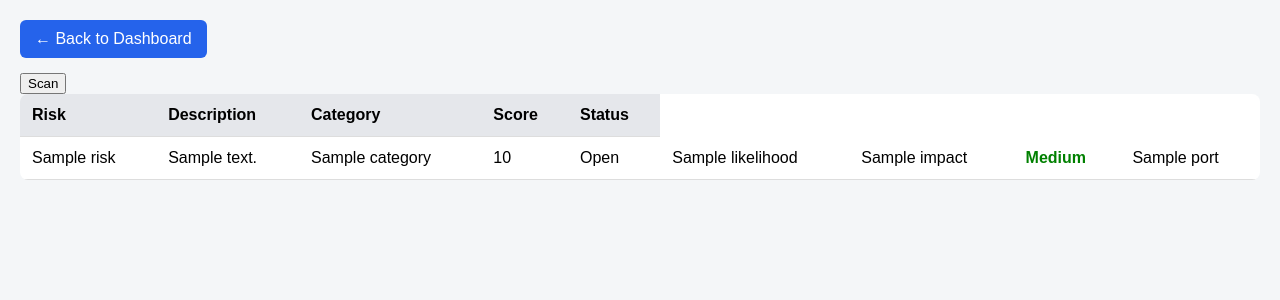
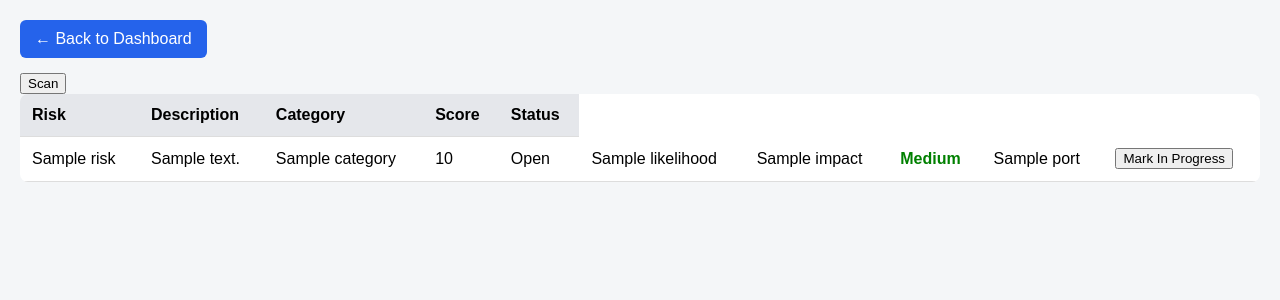
Before and after one commit to Luanhsn/ISMS-Dashboard, a Flask app: template templates/risks.html in a window 1280 px wide. Shown: the part 98-398 px from the top of the page. Run offline with Flask 3, Linux system fonts and the light colour scheme; the template is opened without the code that fills it: most values are stand-ins (such as "Sample title", 1, 10 or a date in 2020).

Commit message:
feat: adding button for changing the progress

```diff
--- a/templates/risks.html
+++ b/templates/risks.html
@@ -103,6 +103,19 @@
             {{ risk.status_level }}
         </td>
         <td>{{ risk.port }}</td>
+        <td>
+            <form method="POST" action="/update_status/{{ loop.index0 }}">
+                <button type="submit">
+                    {% if risk.status == 'Open' %}
+                        Mark In Progress
+                    {% elif risk.status == 'In Progress' %}
+                        Mark Resolved
+                    {% else %}
+                        Resolved
+                    {% endif %}
+                </button>
+            </form>
+        </td>
     </tr>
     {% endfor %}
 
```
